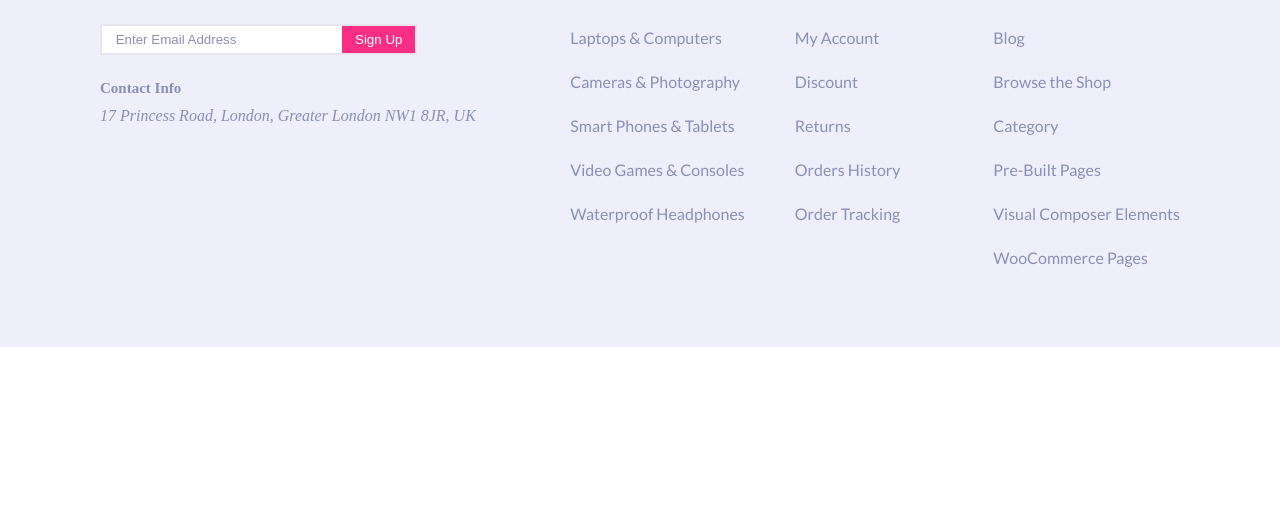
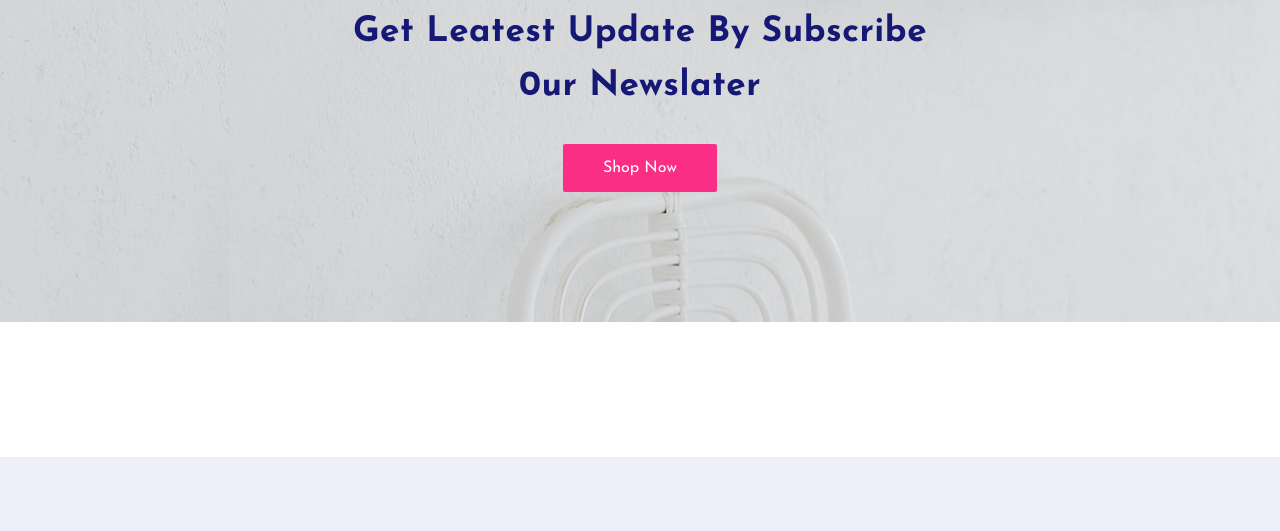
Before and after one commit to MArwaFaqeeh/hekto15, a plain HTML site: page index.html in a window 1280 px wide. Shown: the part 5734-6265 px from the top of the page. Before the commit the page ends 6081 px from the top, so only its background shows below. Drawn offline with Linux system fonts and the light colour scheme.

Commit message:
creater Newslater section

```diff
--- a/assets/main.css
+++ b/assets/main.css
@@ -572,6 +572,26 @@
 
 /*end Top Categories*/
 
+/* start Newslater*/
+.Newslater {
+    background-image: url(../assets/img/Newslater/Rectangle.png);
+    padding: 130px 0;
+    display: flex;
+    flex-direction: column;
+    align-items: center;
+    text-align: center;
+    justify-content: center;
+    gap: 30px;
+    margin-bottom: 135px;
+}
+
+.Newslater h2 {
+    line-height: 155%;
+    letter-spacing: 0.015em;
+}
+
+/*end Newslater*/
+
 /*start footer*/
 
 .footer {
--- a/index.html
+++ b/index.html
@@ -533,7 +533,15 @@
             </div>
         </div>
     </div>
-    </div>
+
+    <!--Newslater-->
+    <section class="Newslater ">
+        <h2 class="secondary-f-family product-color f-size-7 ">Get Leatest Update By Subscribe <br>
+            0ur Newslater</h2>
+        <a href="#" class="btn btn-primary ">Shop Now</a>
+
+    </section>
+
     <!-- footer section -->
     <footer class="footer">
         <div class="container">
```
Also changed, not shown: assets/img/Newslater/Rectangle.png (added).
